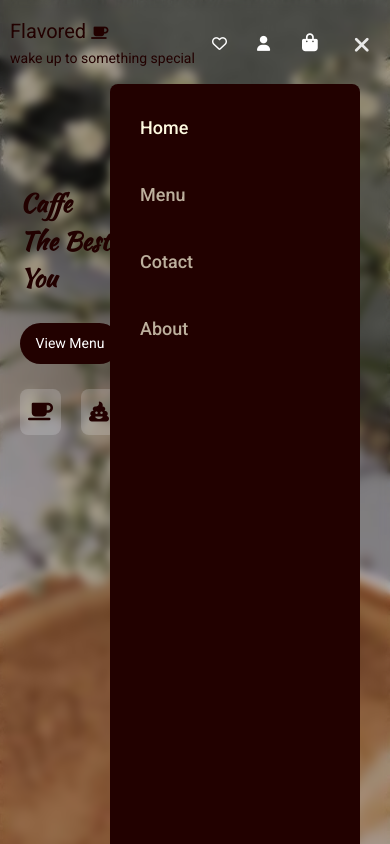
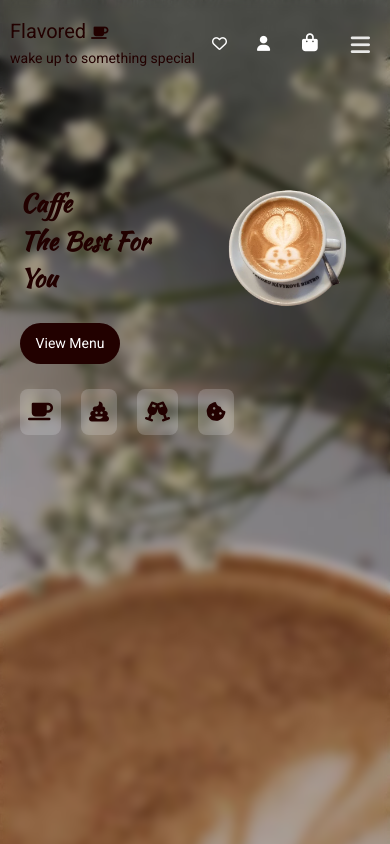
Before and after one commit to HodaNabeil/Caffe_Shop, a React (Create React App) app: page / in a window 390 px wide. Shown: the top 844 px of the page. Built offline with nearby package versions, Linux system fonts and the light colour scheme; a web font is replaced by a local one.

Commit message:
handlecode header

```diff
--- a/src/Components/Nav.jsx
+++ b/src/Components/Nav.jsx
@@ -1,9 +1,29 @@
-import { useState } from "react";
+import { useEffect, useRef, useState } from "react";
 import { Link } from "react-router-dom";
 
 import "../style/header.css";
 function Nav() {
   const [isVisible, setIsVisible] = useState(false);
+
+  const [mobile, setMobile] = useState(false);
+  const [navOpen, setNavOpen] = useState(false);
+  const [activeLinkes, setActiveLinks] = useState("Home");
+
+  const navRef =useRef();
+
+  useEffect(()=> {
+    const handleScroll = () => {
+      if (window.scrollY > 0) {
+        setMobile(false)
+        setNavOpen(false)
+      }
+    }
+    window.addEventListener("scroll",handleScroll);
+
+    return ()=> {
+      window.removeEventListener("scroll",handleScroll)
+    }
+  },[])
 
   const handleMouseEnter = () => {
     setIsVisible(true);
@@ -13,9 +33,7 @@ function Nav() {
     setIsVisible(false);
   };
 
-  const [mobile, setMobile] = useState(false);
-  const [navOpen, setNavOpen] = useState(false);
-  const [activeLinkes, setActiveLinks] = useState("Home");
+
 
   function hundleActiveLiks(link) {
     setActiveLinks(link);
@@ -24,13 +42,25 @@ function Nav() {
   function Toggle() {
     setMobile((isopen) => !isopen);
     setNavOpen((navOpen) => !navOpen);
+
   }
+
+
   return (
-    <nav className=" flex  items-center  ">
-      <ul
-        className={`nav-links ${
-          navOpen === true ? "nav-links " : " nav-links show "
-        }`}
+    <nav
+      className=" flex  items-center  ">
+      <ul ref={navRef}
+        className={`nav-links
+        ${
+          navOpen === true ? "show" : " hide"
+        }
+
+        `
+
+
+      }
+
+
       >
         <li
           onClick={() => {
@@ -121,7 +151,7 @@ function Nav() {
       <div onClick={Toggle}>
         <i
           className={`mobile-icon fa-solid ${
-            mobile ? "  fa-bars" : " fa-xmark"
+            mobile ?   " fa-xmark":"  fa-bars"
           }`}
         ></i>
       </div>
--- a/src/Page/About.jsx
+++ b/src/Page/About.jsx
@@ -69,12 +69,12 @@ function About() {
           />
         </div>
 
-        <div className="w-[48%]">
+        <div className="w-full md:w-[48%]">
           <h2 className=" font_3 tracking-[1px] text-[30px] min-color  font-bold">
             New <span className=" font_3 text-[#8b5112]">coffee</span> founded
             for extraordinary
           </h2>
-          <p className=" text-[15px] text-[#382f2f]  mb-[15px]">
+          <p className=" w-[450px] md:w-full text-[15px] text-[#382f2f]  mb-[15px]">
             Lorem ipsum dolor sit amet consectetur adipisicing elit. Quos, vero
             ipsum inventore quidem earum sint distinctio enim nemo facilis
             eligendi.
@@ -86,7 +86,7 @@ function About() {
             </h3>
             <div className="flex items-center">
               <i className="fa-solid fa-mug-hot text-[30px]  relative  text-[#c4975e]"></i>
-              <p className="ml-[5px] text-[#382f2f]">
+              <p className="  w-[450px] md:w-full ml-[5px] text-[#382f2f]">
                 Lorem ipsum, dolor sit amet consectetur adipisicing elit.
                 Quaerat aliquam soluta ab inventore aperiam optio omnis error
                 explicabo itaque deleniti!
@@ -99,7 +99,7 @@ function About() {
             </h3>
             <div className="flex items-center">
               <i className="fa-solid fa-cookie text-[30px] relative  text-[#c4975e]"></i>
-              <p className="ml-[5px] text-[#382f2f]">
+              <p className=" w-[450px] md:w-full   ml-[5px] text-[#382f2f]">
                 Lorem ipsum dolor sit amet consectetur adipisicing elit. Libero
                 dolorem accusamus cum quos est laudantium fuga. Laudantium
                 explicabo accusamus hic!
@@ -120,7 +120,7 @@ function About() {
               className=" absolute top-[50%] w-[800px] text-center  left-[50%] z-10
               translate-x-[-50%]  translate-y-[-50%]  font_3 tracking-[2px]
               font-bold bg-[#fefae0] rounded p-[30px]">
-                <h2 className="text-[30px] font_2 capitalize mb-[20px] ">The finest types of
+                <h2 className="  sm:text-[25] md:text-[30px] font_2 capitalize mb-[20px] ">The finest types of
                 <span className=" font_2 text-[30px] min-color  min-color "> coffee</span> beans
                 </h2>
                 <Link to={"/menu"}
--- a/src/Page/Account.jsx
+++ b/src/Page/Account.jsx
@@ -44,7 +44,7 @@ function Account() {
       <div
 
        >
-        <div className=" flex   gap-x-[40px]  justify-between sm:flex-col md:flex-row ">
+        <div className=" flex   md:gap-x-[40px]  justify-between sm:flex-col md:flex-row ">
           <div className=" w-full md:w-[40%] ">
             <div className="  flex-col pt-[50px]">
               <h3 className="  text-[#fefae0]  px-[15px] tracking-[1px]  mb-[20px]
--- a/src/style/header.css
+++ b/src/style/header.css
@@ -85,6 +85,10 @@
   display: none;
   cursor: pointer;
 }
+.hide {
+  display: none;
+}
+
 /* Custom Mobeil media */
 @media (max-width: 768px) {
   .header {
@@ -111,7 +115,7 @@
     transition: 0.5s all ease-in-out;
   }
   .header .nav-links.show {
-    right: 30px;
+    right: 0px;
   }
   .header   ul:nth-of-type(1) .nav-link {
     display: block;
```
